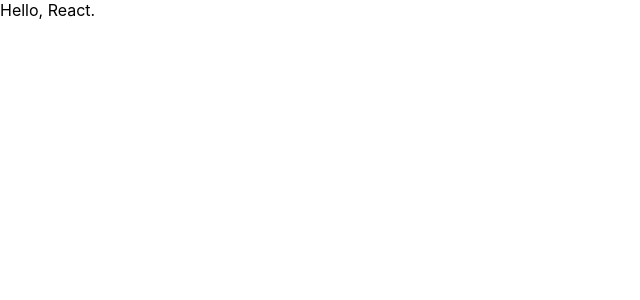
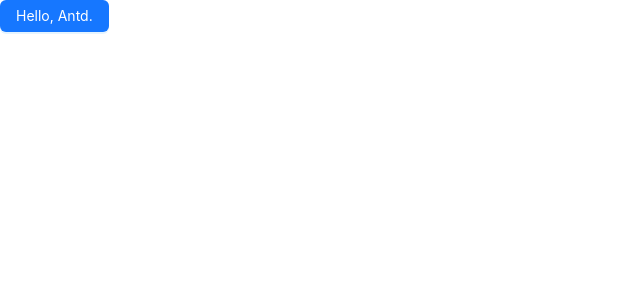
Before and after one commit to yjinjo/react, a React (Create React App) app in the folder react-frontend/: page / in a window 1280 px wide. Shown: the top 300 px of the page, without its empty margins (0-640 px from the left). Built offline with nearby package versions, Linux system fonts and the light colour scheme.

Commit message:
#1. CRA 프로젝트에 Ant Design 적용

```diff
--- a/react-frontend/package.json
+++ b/react-frontend/package.json
@@ -6,6 +6,7 @@
     "@testing-library/jest-dom": "^5.14.1",
     "@testing-library/react": "^13.0.0",
     "@testing-library/user-event": "^13.2.1",
+    "antd": "^5.2.0",
     "react": "^18.2.0",
     "react-dom": "^18.2.0",
     "react-scripts": "5.0.1",
--- a/react-frontend/src/App.css
+++ b/react-frontend/src/App.css
@@ -1,38 +1 @@
-.App {
-  text-align: center;
-}
-
-.App-logo {
-  height: 40vmin;
-  pointer-events: none;
-}
-
-@media (prefers-reduced-motion: no-preference) {
-  .App-logo {
-    animation: App-logo-spin infinite 20s linear;
-  }
-}
-
-.App-header {
-  background-color: #282c34;
-  min-height: 100vh;
-  display: flex;
-  flex-direction: column;
-  align-items: center;
-  justify-content: center;
-  font-size: calc(10px + 2vmin);
-  color: white;
-}
-
-.App-link {
-  color: #61dafb;
-}
-
-@keyframes App-logo-spin {
-  from {
-    transform: rotate(0deg);
-  }
-  to {
-    transform: rotate(360deg);
-  }
-}
+@import '~antd/dist/reset.css';
--- a/react-frontend/src/App.js
+++ b/react-frontend/src/App.js
@@ -1,9 +1,13 @@
 import logo from "./logo.svg";
-// import './App.css';
-import "App.css";
+import { Button } from 'antd';
+import "./App.css";
 
 function App() {
-  return <div>Hello, React.</div>;
+  return <div>
+    <Button type="primary" onClick={ () => console.log("clicked") }>
+      Hello, Antd.
+    </Button>
+  </div>;
 }
 
 export default App;
```
